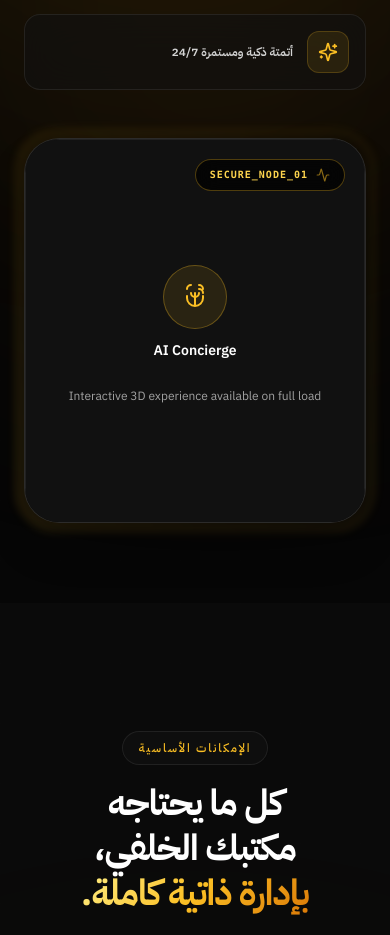
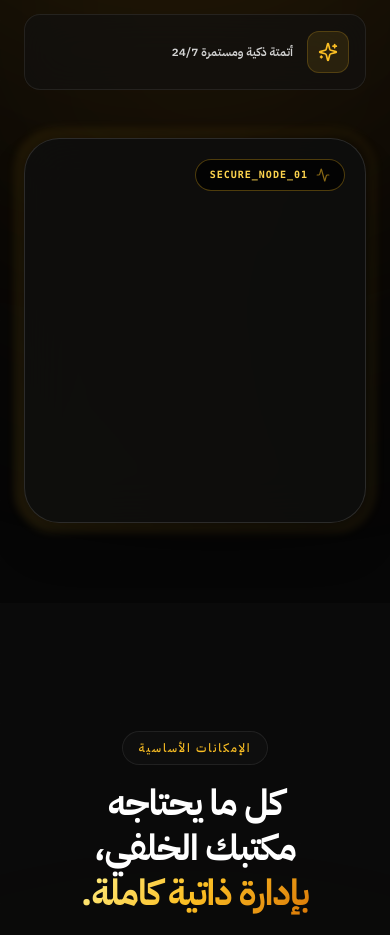
Before and after one commit to azizkza99/kayan-app, a React (Vite) app: page / in a window 390 px wide. Shown: the part 820-1755 px from the top of the page. Built offline with nearby package versions, Linux system fonts and the light colour scheme.

Commit message:
hide 3d robot on mobile for high performance

```diff
--- a/src/components/SplineRobot.tsx
+++ b/src/components/SplineRobot.tsx
@@ -72,7 +72,8 @@ export default function SplineRobot() {
   return (
     <div
       ref={containerRef}
-      className="relative w-full h-full rounded-[2rem] overflow-hidden glass border border-gold-400/30 shadow-2xl bg-[#111111] transform-gpu group"
+      // 🚀 التعديل الجذري هنا: hidden على الجوال، و md:block يظهر فقط على اللابتوب والكمبيوتر لتسريع الجوال
+      className="hidden md:block relative w-full h-full rounded-[2rem] overflow-hidden glass border border-gold-400/30 shadow-2xl bg-[#111111] transform-gpu group"
       style={{ minHeight: 'min(420px, 100vw)' }}
     >
       {/* 🌟 1. طبقة النجوم التفاعلية الذكية */}
@@ -120,7 +121,7 @@ export default function SplineRobot() {
         </div>
       )}
 
-      {/* Loaded 3D Spline Scene مع الفلتر الاحترافي لتحويل الخلفية إلى رمادي داكن */}
+      {/* Loaded 3D Spline Scene */}
       {loaded && !failed && (
         <div className="relative w-full h-full overflow-hidden z-10 transform-gpu opacity-0 animate-fade-in transition-opacity duration-700 [animation-fill-mode:forwards]">
           <spline-viewer
@@ -129,7 +130,6 @@ export default function SplineRobot() {
               width: '100%',
               height: '100%',
               background: 'transparent',
-              // 🛠️ الفلتر السحري: يحول البياض إلى رمادي داكن فخم ويضبط المظهر العام
               filter: 'grayscale(1) invert(0.92) contrast(1.15) brightness(0.9)',
               transform: 'scale(1.3)',
               transformOrigin: 'center',
```
